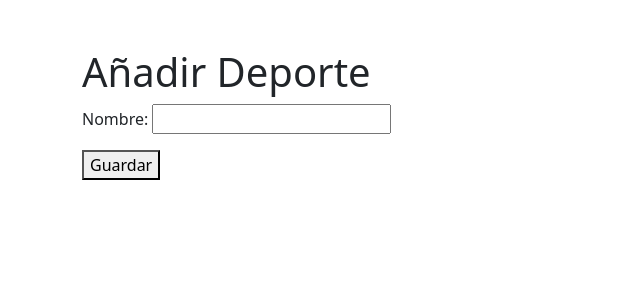
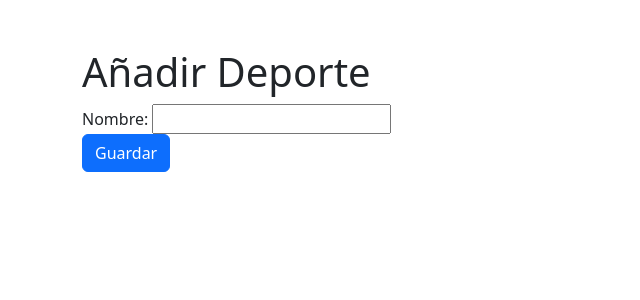
Before and after one commit to xavivi8/Torremolinos-Sport, a Django app: page /deportes/crear/ in a window 1280 px wide. Shown: the top 300 px of the page, without its empty margins (0-640 px from the left). Run offline with Django 5.2, Linux system fonts and the light colour scheme.

Commit message:
deporte create html CHANGES

```diff
--- a/torre_crud/templates/deportes_create.html
+++ b/torre_crud/templates/deportes_create.html
@@ -1,14 +1,22 @@
 {% extends 'base.html' %}
 
-{% block title %}<title>Añadir Deporte - {{ block.super }}</title>{% endblock %}
+{% block title %}
+<title>Añadir Deporte - {{ block.super }}</title>
+{% endblock %}
 
 {% block cuerpo %}
 <div class="container mt-5">
     <h1>Añadir Deporte</h1>
-    <form method="post">
+    <form method="post" class="needs-validation" novalidate>
         {% csrf_token %}
-        {{ form.as_p }}
-        <button type="submit">Guardar</button>
+        <div class="form-group">
+            {{ form.nombre.label_tag }}
+            {{ form.nombre }}
+            <div class="invalid-feedback">
+                {{ form.nombre.errors }}
+            </div>
+        </div>
+        <button type="submit" class="btn btn-primary">Guardar</button>
     </form>
 </div>
 {% endblock %}
```
